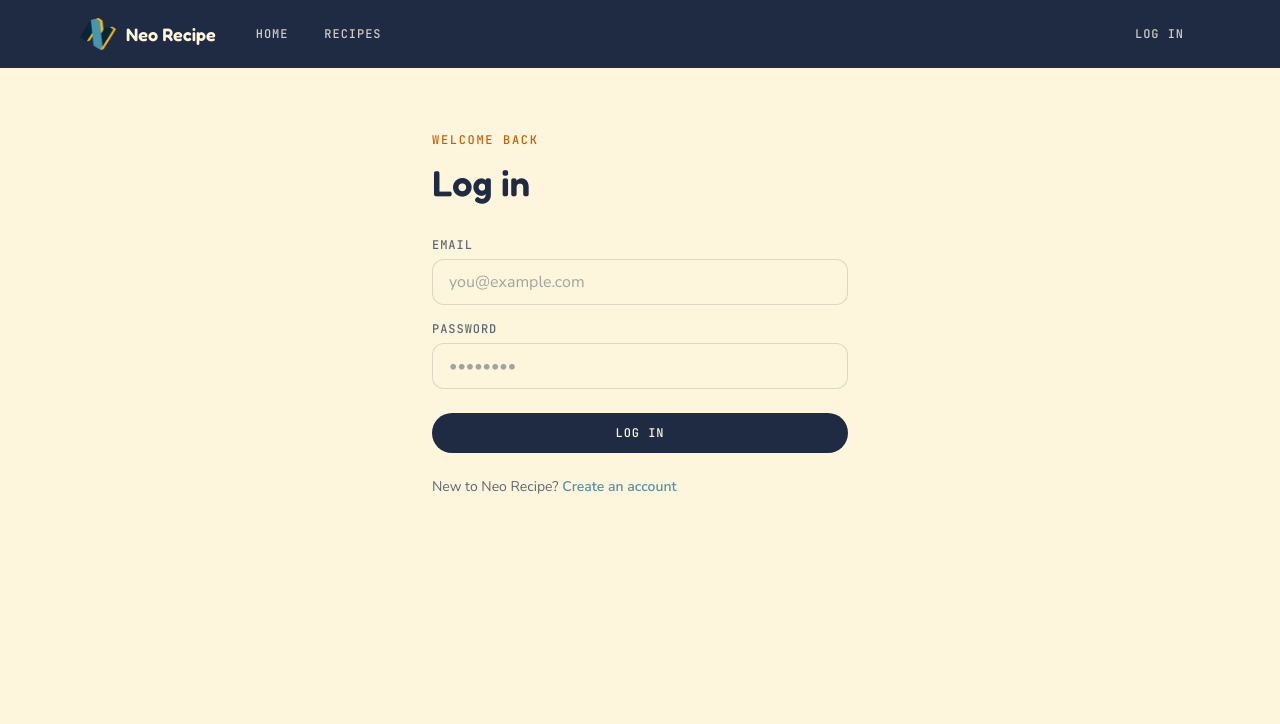
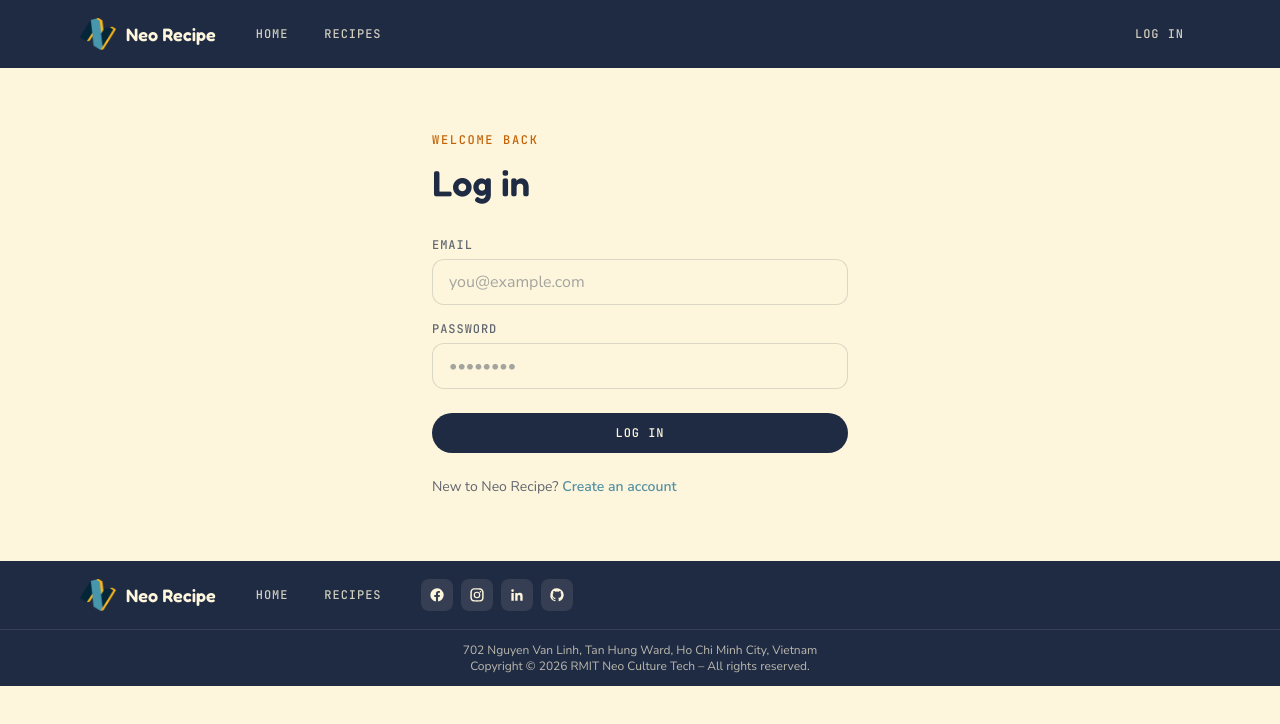
Before and after one commit to rmit-nct/Recipe-Website, a React (Vite) app in the folder client/: page /login in a window 1280 px wide. Shown: the top 724 px of the page. Built offline with nearby package versions, Linux system fonts and the light colour scheme; no server answers.

Commit message:
feature: footer

```diff
--- a/client/src/App.jsx
+++ b/client/src/App.jsx
@@ -9,6 +9,7 @@ import CreateRecipePage from './pages/CreateRecipePage';
 import EditRecipePage from './pages/EditRecipePage';
 import RecipeDetailPage from './pages/RecipeDetailPage';
 import LogoutButton from './features/auth/LogoutButton.jsx';
+import Footer from './components/Footer.jsx';
 import logo from './assets/logo.png';
 
 const navLinkClass = ({ isActive }) =>
@@ -58,6 +59,8 @@ export default function App() {
             </Route>
           </Routes>
         </main>
+
+        <Footer />
       </AuthProvider>
     </BrowserRouter>
   );
--- /dev/null
+++ b/client/src/components/Footer.jsx
@@ -0,0 +1,79 @@
+import { Link } from 'react-router-dom';
+import logo from '../assets/logo.png';
+
+const socialLinks = [
+  {
+    name: 'Facebook',
+    href: 'https://www.facebook.com/rmit.nct',
+    path: 'M22 12a10 10 0 1 0-11.56 9.88v-6.99H7.9V12h2.54V9.8c0-2.5 1.49-3.89 3.77-3.89 1.09 0 2.24.2 2.24.2v2.46h-1.26c-1.24 0-1.63.77-1.63 1.56V12h2.78l-.44 2.89h-2.34v6.99A10 10 0 0 0 22 12',
+  },
+  {
+    name: 'Instagram',
+    href: 'https://www.instagram.com/rmitnct',
+    path: 'M12 2c2.72 0 3.06.01 4.12.06 1.06.05 1.79.22 2.43.47.66.26 1.21.6 1.76 1.15.5.5.9 1.1 1.15 1.76.25.64.42 1.37.47 2.43.05 1.06.06 1.4.06 4.12s-.01 3.06-.06 4.12c-.05 1.06-.22 1.79-.47 2.43a4.9 4.9 0 0 1-1.15 1.76 4.9 4.9 0 0 1-1.76 1.15c-.64.25-1.37.42-2.43.47-1.06.05-1.4.06-4.12.06s-3.06-.01-4.12-.06c-1.06-.05-1.79-.22-2.43-.47a4.9 4.9 0 0 1-1.76-1.15 4.9 4.9 0 0 1-1.15-1.76c-.25-.64-.42-1.37-.47-2.43C2.01 15.06 2 14.72 2 12s.01-3.06.06-4.12c.05-1.06.22-1.79.47-2.43.26-.66.6-1.21 1.15-1.76A4.9 4.9 0 0 1 5.44 2.53c.64-.25 1.37-.42 2.43-.47C8.94 2.01 9.28 2 12 2m0 1.8c-2.67 0-2.99.01-4.04.06-.87.04-1.34.18-1.65.3-.42.16-.71.35-1.02.66-.31.31-.5.6-.66 1.02-.12.31-.26.78-.3 1.65C4.28 8.98 4.27 9.3 4.27 12s.01 3.02.06 4.07c.04.87.18 1.34.3 1.65.16.42.35.71.66 1.02.31.31.6.5 1.02.66.31.12.78.26 1.65.3 1.05.05 1.37.06 4.04.06s2.99-.01 4.04-.06c.87-.04 1.34-.18 1.65-.3.42-.16.71-.35 1.02-.66.31-.31.5-.6.66-1.02.12-.31.26-.78.3-1.65.05-1.05.06-1.37.06-4.07s-.01-3.02-.06-4.07c-.04-.87-.18-1.34-.3-1.65a2.74 2.74 0 0 0-.66-1.02 2.74 2.74 0 0 0-1.02-.66c-.31-.12-.78-.26-1.65-.3C14.99 3.81 14.67 3.8 12 3.8M12 7a5 5 0 1 1 0 10 5 5 0 0 1 0-10m0 1.8a3.2 3.2 0 1 0 0 6.4 3.2 3.2 0 0 0 0-6.4m5.2-2.9a1.17 1.17 0 1 1 0 2.34 1.17 1.17 0 0 1 0-2.34',
+  },
+  {
+    name: 'LinkedIn',
+    href: 'https://www.linkedin.com/company/rmit-nct',
+    path: 'M20.45 20.45h-3.56v-5.57c0-1.33-.02-3.04-1.85-3.04-1.86 0-2.14 1.45-2.14 2.94v5.67H9.34V9h3.42v1.56h.05c.48-.9 1.64-1.85 3.38-1.85 3.6 0 4.27 2.37 4.27 5.46zM5.34 7.43a2.06 2.06 0 1 1 0-4.12 2.06 2.06 0 0 1 0 4.12M7.12 20.45H3.56V9h3.56z',
+  },
+  {
+    name: 'GitHub',
+    href: 'https://github.com/rmit-nct/hub',
+    path: 'M12 2a10 10 0 0 0-3.16 19.49c.5.09.68-.22.68-.48v-1.7c-2.78.6-3.37-1.34-3.37-1.34-.46-1.15-1.11-1.46-1.11-1.46-.9-.62.07-.6.07-.6 1 .07 1.53 1.03 1.53 1.03.89 1.52 2.34 1.08 2.91.83.09-.65.35-1.08.63-1.33-2.22-.25-4.56-1.11-4.56-4.94 0-1.09.39-1.98 1.03-2.68-.1-.25-.45-1.27.1-2.65 0 0 .84-.27 2.75 1.02a9.5 9.5 0 0 1 5 0c1.91-1.3 2.75-1.02 2.75-1.02.55 1.38.2 2.4.1 2.65.64.7 1.03 1.59 1.03 2.68 0 3.84-2.34 4.68-4.57 4.93.36.31.68.92.68 1.85v2.75c0 .27.18.58.69.48A10 10 0 0 0 12 2',
+  },
+];
+
+const navFooterLinks = [
+  { to: '/', label: 'Home' },
+  { to: '/recipes', label: 'Recipes' },
+];
+
+export default function Footer() {
+  return (
+    <footer className="bg-navy text-cream-base">
+      <div className="mx-auto flex max-w-6xl flex-wrap items-center gap-x-6 gap-y-3 px-4 py-4">
+        <Link to="/" className="flex items-center gap-2.5 text-cream-base transition hover:opacity-90">
+          <img src={logo} alt="" className="h-9 w-9 object-contain" />
+          <span className="font-display text-lg font-semibold text-cream-base">
+            Neo Recipe
+          </span>
+        </Link>
+
+        <nav className="flex items-center gap-1">
+          {navFooterLinks.map((link) => (
+            <Link
+              key={link.to}
+              to={link.to}
+              className="rounded-full px-4 py-2 font-mono text-xs uppercase tracking-[0.08em] text-cream-base/80 transition hover:bg-cream-base/10 hover:text-cream-base"
+            >
+              {link.label}
+            </Link>
+          ))}
+        </nav>
+
+        <div className="flex items-center gap-2">
+          {socialLinks.map((social) => (
+            <a
+              key={social.name}
+              href={social.href}
+              target="_blank"
+              rel="noopener noreferrer"
+              aria-label={social.name}
+              className="flex h-8 w-8 items-center justify-center rounded-lg bg-cream-base/10 text-cream-base transition hover:bg-gold hover:text-navy"
+            >
+              <svg viewBox="0 0 24 24" className="h-4 w-4 fill-current">
+                <path d={social.path} />
+              </svg>
+            </a>
+          ))}
+        </div>
+      </div>
+
+      <div className="border-t border-cream-base/10 px-4 py-3 text-center text-xs text-cream-base/70">
+        <p>702 Nguyen Van Linh, Tan Hung Ward, Ho Chi Minh City, Vietnam</p>
+        <p>Copyright © 2026 RMIT Neo Culture Tech – All rights reserved.</p>
+      </div>
+    </footer>
+  );
+}
--- a/client/src/pages/Home.jsx
+++ b/client/src/pages/Home.jsx
@@ -1,8 +1,41 @@
+import { useEffect, useState } from 'react';
 import { Link } from 'react-router-dom';
 import RecipeCard from '../features/recipes/RecipeCard.jsx';
-import { fakeRecipes } from '../features/recipes/fakeRecipes.js';
+import { getRecipes } from '../api/recipes.js';
 
 export default function Home() {
+  const [pick, setPick] = useState(null);
+  const [isLoading, setIsLoading] = useState(true);
+  const [error, setError] = useState(null);
+
+  useEffect(() => {
+    let cancelled = false;
+
+    const fetchPick = async () => {
+      setIsLoading(true);
+      setError(null);
+
+      try {
+        const { recipes } = await getRecipes();
+        if (cancelled) return;
+        const random = recipes.length
+          ? recipes[Math.floor(Math.random() * recipes.length)]
+          : null;
+        setPick(random);
+      } catch (err) {
+        if (!cancelled) setError(err);
+      } finally {
+        if (!cancelled) setIsLoading(false);
+      }
+    };
+
+    fetchPick();
+
+    return () => {
+      cancelled = true;
+    };
+  }, []);
+
   return (
     <div>
       {/* Checkerboard hero — the logo's own cream tile pattern, kept behind
@@ -33,7 +66,22 @@ export default function Home() {
           Tonight&apos;s pick
         </h2>
         <div className="mt-6 max-w-sm">
-          <RecipeCard recipe={fakeRecipes[0]} />
+          {isLoading ? (
+            <p className="text-sm text-navy/60">Loading…</p>
+          ) : error ? (
+            <p className="rounded-2xl border border-burnt-orange/25 bg-gold-light px-4 py-3 text-sm text-navy">
+              Couldn&apos;t load a pick: {error.message ?? 'an unexpected error occurred.'}
+            </p>
+          ) : pick ? (
+            <Link
+              to={`/recipes/${pick._id}`}
+              className="block rounded-3xl focus:outline-none focus-visible:ring-2 focus-visible:ring-gold"
+            >
+              <RecipeCard recipe={pick} />
+            </Link>
+          ) : (
+            <p className="text-sm text-navy/60">No recipes yet — add the first one.</p>
+          )}
         </div>
       </section>
     </div>
--- a/client/src/pages/RecipeDetailPage.jsx
+++ b/client/src/pages/RecipeDetailPage.jsx
@@ -93,10 +93,8 @@ export default function RecipeDetailPage() {
 
   return (
     <div className="mx-auto max-w-4xl px-4 py-10 md:py-14">
-      {/* Smaller and capped-width than the old full-bleed hero on purpose —
-          the photo is a supporting thumbnail, not the page's visual focus —
-          but a bit larger than the initial cut so it doesn't read as tiny. */}
-      <div className="relative h-48 w-full max-w-md overflow-hidden rounded-2xl bg-gold-light sm:h-56 md:h-64">
+      {/* Full-width hero — the photo is the page's visual focus in this view. */}
+      <div className="relative h-72 w-full overflow-hidden rounded-2xl bg-gold-light sm:h-96 md:h-112">
         {recipe.imageUrl ? (
           <img
             src={recipe.imageUrl}
@@ -118,8 +116,8 @@ export default function RecipeDetailPage() {
           <h1 className="font-display text-3xl font-semibold leading-tight text-navy md:text-4xl">
             {recipe.title}
           </h1>
-          <p className="mt-2 font-mono text-xs text-navy/60">
-            By {recipe.author?.username ?? 'unknown'}
+          <p className="mt-2 font-mono text-xs uppercase tracking-[0.08em] text-navy/60">
+            By <span className="text-steel-blue">{recipe.author?.username ?? 'unknown'}</span>
           </p>
         </div>
 
```
